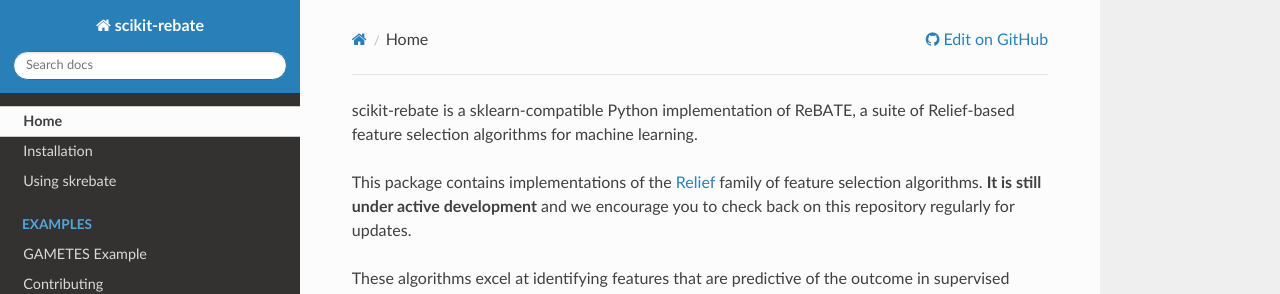
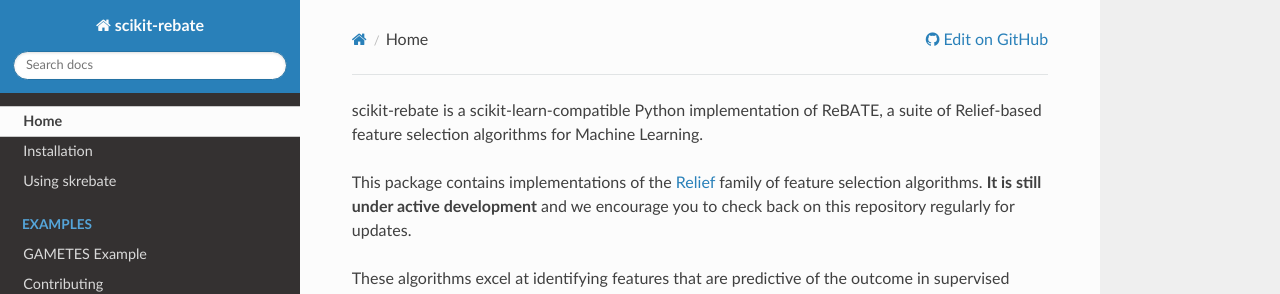
Before and after one commit to EpistasisLab/scikit-rebate, an MkDocs documentation site: the page built from docs_sources/index.md, in a window 1280 px wide. Shown: the top 294 px of the page. Built offline with MkDocs 1.6.1, drawn with Linux system fonts in a browser that asks for light colours; nearby versions of some CDN libraries; old or Windows-style settings are respelled for this version of MkDocs.

Commit message:
Clarify the description of scikit-rebate

```diff
--- a/docs/index.html
+++ b/docs/index.html
@@ -5,7 +5,7 @@
   <meta charset="utf-8">
   <meta http-equiv="X-UA-Compatible" content="IE=edge">
   <meta name="viewport" content="width=device-width, initial-scale=1.0">
-  <meta name="description" content="A sklearn-compatible Python implementation of ReBATE, a suite of Relief-based feature selection algorithms.">
+  <meta name="description" content="A scikit-learn-compatible Python implementation of ReBATE, a suite of Relief-based feature selection algorithms for Machine Learning.">
   <meta name="author" content="Randal S. Olson and Ryan J. Urbanowicz">
   <link rel="shortcut icon" href="./img/favicon.ico">
   <title>Home - scikit-rebate</title>
@@ -149,7 +149,7 @@
           <div role="main">
             <div class="section">
 
-                <p>scikit-rebate is a sklearn-compatible Python implementation of ReBATE, a suite of Relief-based feature selection algorithms for machine learning.</p>
+                <p>scikit-rebate is a scikit-learn-compatible Python implementation of ReBATE, a suite of Relief-based feature selection algorithms for Machine Learning.</p>
 <p>This package contains implementations of the <a href="https://en.wikipedia.org/wiki/Relief_(feature_selection)">Relief</a> family of feature selection algorithms. <strong>It is still under active development</strong> and we encourage you to check back on this repository regularly for updates.</p>
 <p>These algorithms excel at identifying features that are predictive of the outcome in supervised learning problems, and are especially good at identifying feature interactions that are normally overlooked by standard feature selection algorithms.</p>
 <p>The main benefit of Relief algorithms is that they identify feature interactions without having to exhaustively check every pairwise interaction, thus taking significantly less time than exhaustive pairwise search.</p>
--- a/docs/mkdocs/search_index.json
+++ b/docs/mkdocs/search_index.json
@@ -2,7 +2,7 @@
     "docs": [
         {
             "location": "/",
-            "text": "scikit-rebate is a sklearn-compatible Python implementation of ReBATE, a suite of Relief-based feature selection algorithms for machine learning.\n\n\nThis package contains implementations of the \nRelief\n family of feature selection algorithms. \nIt is still under active development\n and we encourage you to check back on this repository regularly for updates.\n\n\nThese algorithms excel at identifying features that are predictive of the outcome in supervised learning problems, and are especially good at identifying feature interactions that are normally overlooked by standard feature selection algorithms.\n\n\nThe main benefit of Relief algorithms is that they identify feature interactions without having to exhaustively check every pairwise interaction, thus taking significantly less time than exhaustive pairwise search.\n\n\nRelief algorithms are commonly applied to genetic analyses, where epistasis (i.e., feature interactions) is common. However, the algorithms implemented in this package can be applied to almost any supervised classification data set and supports:\n\n\n\n\n\n\nCategorical features\n\n\n\n\n\n\nContinuous features\n\n\n\n\n\n\nDiscrete endpoints (i.e., classification)\n\n\n\n\n\n\nContinuous endpoints (i.e., regression)",
+            "text": "scikit-rebate is a scikit-learn-compatible Python implementation of ReBATE, a suite of Relief-based feature selection algorithms for Machine Learning.\n\n\nThis package contains implementations of the \nRelief\n family of feature selection algorithms. \nIt is still under active development\n and we encourage you to check back on this repository regularly for updates.\n\n\nThese algorithms excel at identifying features that are predictive of the outcome in supervised learning problems, and are especially good at identifying feature interactions that are normally overlooked by standard feature selection algorithms.\n\n\nThe main benefit of Relief algorithms is that they identify feature interactions without having to exhaustively check every pairwise interaction, thus taking significantly less time than exhaustive pairwise search.\n\n\nRelief algorithms are commonly applied to genetic analyses, where epistasis (i.e., feature interactions) is common. However, the algorithms implemented in this package can be applied to almost any supervised classification data set and supports:\n\n\n\n\n\n\nCategorical features\n\n\n\n\n\n\nContinuous features\n\n\n\n\n\n\nDiscrete endpoints (i.e., classification)\n\n\n\n\n\n\nContinuous endpoints (i.e., regression)",
             "title": "Home"
         },
         {
--- a/docs_sources/index.md
+++ b/docs_sources/index.md
@@ -1,4 +1,4 @@
-scikit-rebate is a sklearn-compatible Python implementation of ReBATE, a suite of Relief-based feature selection algorithms for machine learning.
+scikit-rebate is a scikit-learn-compatible Python implementation of ReBATE, a suite of Relief-based feature selection algorithms for Machine Learning.
 
 This package contains implementations of the [Relief](https://en.wikipedia.org/wiki/Relief_(feature_selection)) family of feature selection algorithms. **It is still under active development** and we encourage you to check back on this repository regularly for updates.
 
--- a/mkdocs.yml
+++ b/mkdocs.yml
@@ -1,7 +1,7 @@
 site_name: scikit-rebate
 site_url: http://EpistasisLab.github.io/scikit-rebate
 site_author: Randal S. Olson and Ryan J. Urbanowicz
-site_description: A sklearn-compatible Python implementation of ReBATE, a suite of Relief-based feature selection algorithms.
+site_description: A scikit-learn-compatible Python implementation of ReBATE, a suite of Relief-based feature selection algorithms for Machine Learning.
 
 repo_url: https://github.com/EpistasisLab/scikit-rebate
 edit_uri: edit/master/docs_sources/
```
Also changed, not shown: other parts of docs/index.html (+1 -1 lines), README.md (+1 -1 lines).
